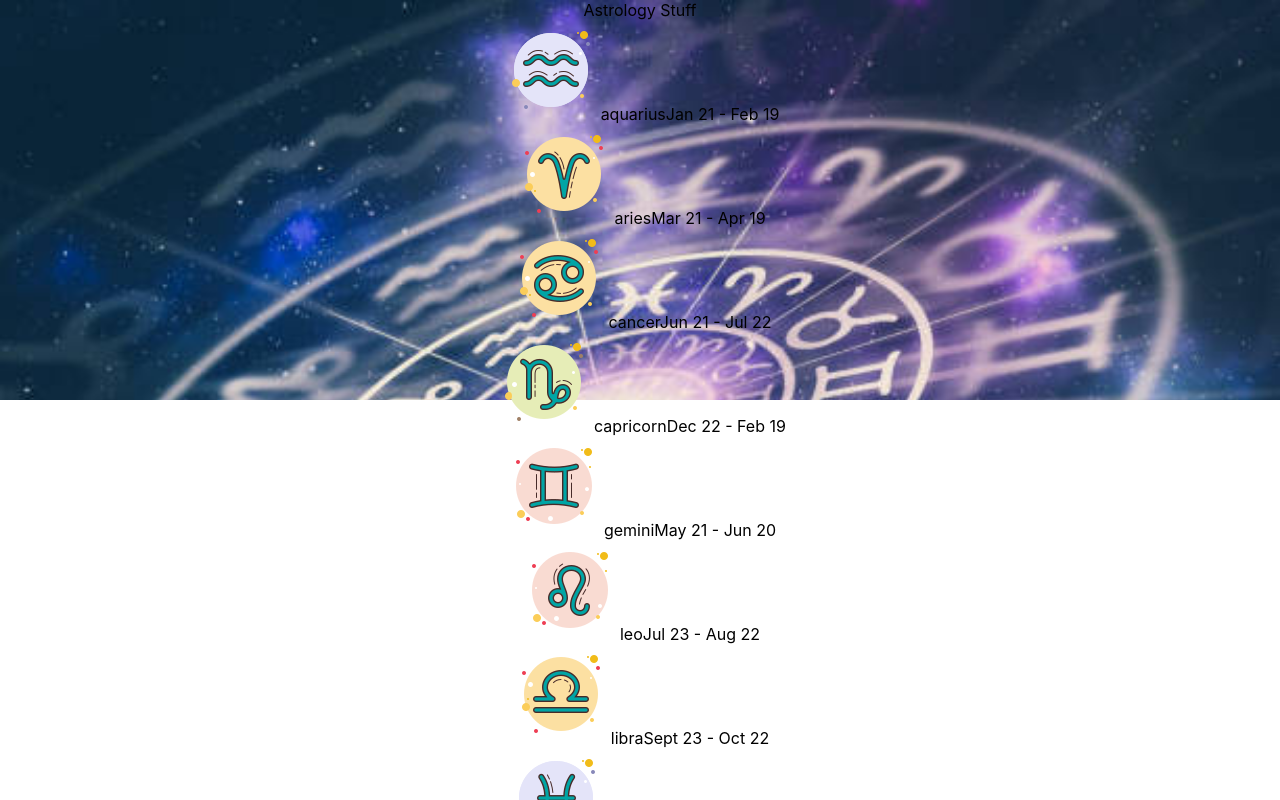
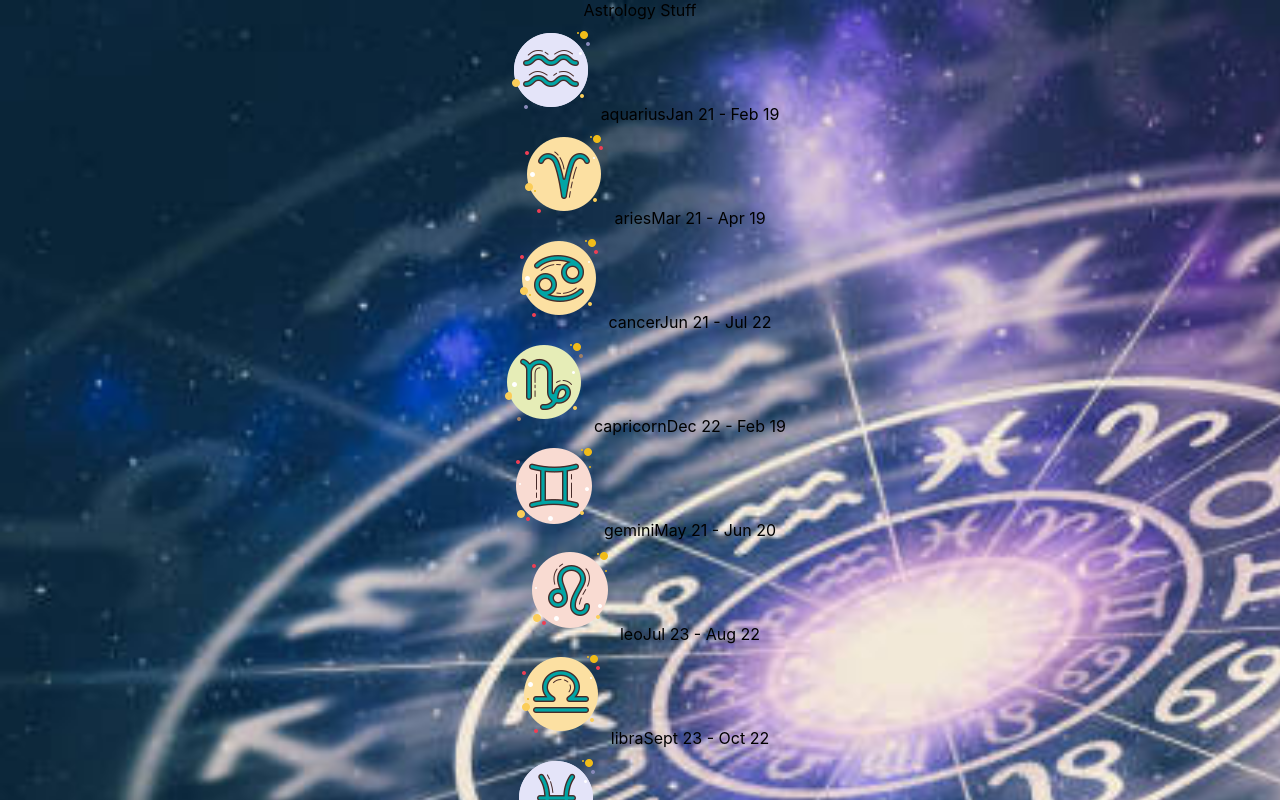
Before and after one commit to KamieShort/fromScratch-Zodiac-React, a React (Create React App) app: page / in a window 1280 px wide. Shown: the top 800 px of the page. Built offline with nearby package versions, Linux system fonts and the light colour scheme.

Commit message:
test passing

```diff
--- a/src/App.css
+++ b/src/App.css
@@ -38,10 +38,9 @@
 }
 
 .App {
-  background-image: cover;
-  height: 400px;
-  -webkit-background-size: cover;
-  -moz-background-size: cover;
-  -o-background-size: cover;
+  /* background-image: cover; */
+  background-repeat: no-repeat;
+  /* height: 100%;
+  width: 100%; */
   background-size: cover;
 }
```
Also changed, not shown: 2 other files (tests, documents, lock files or other folders).
